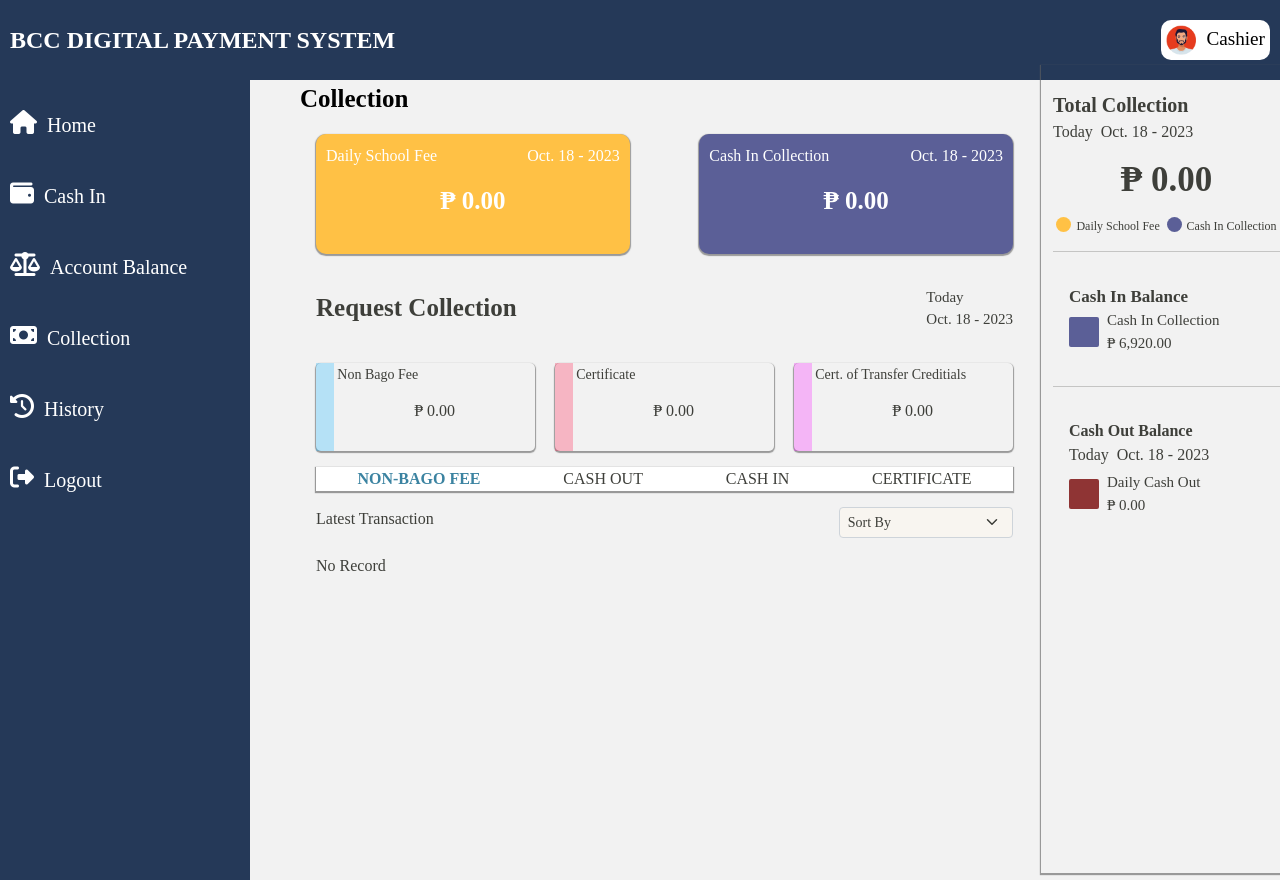
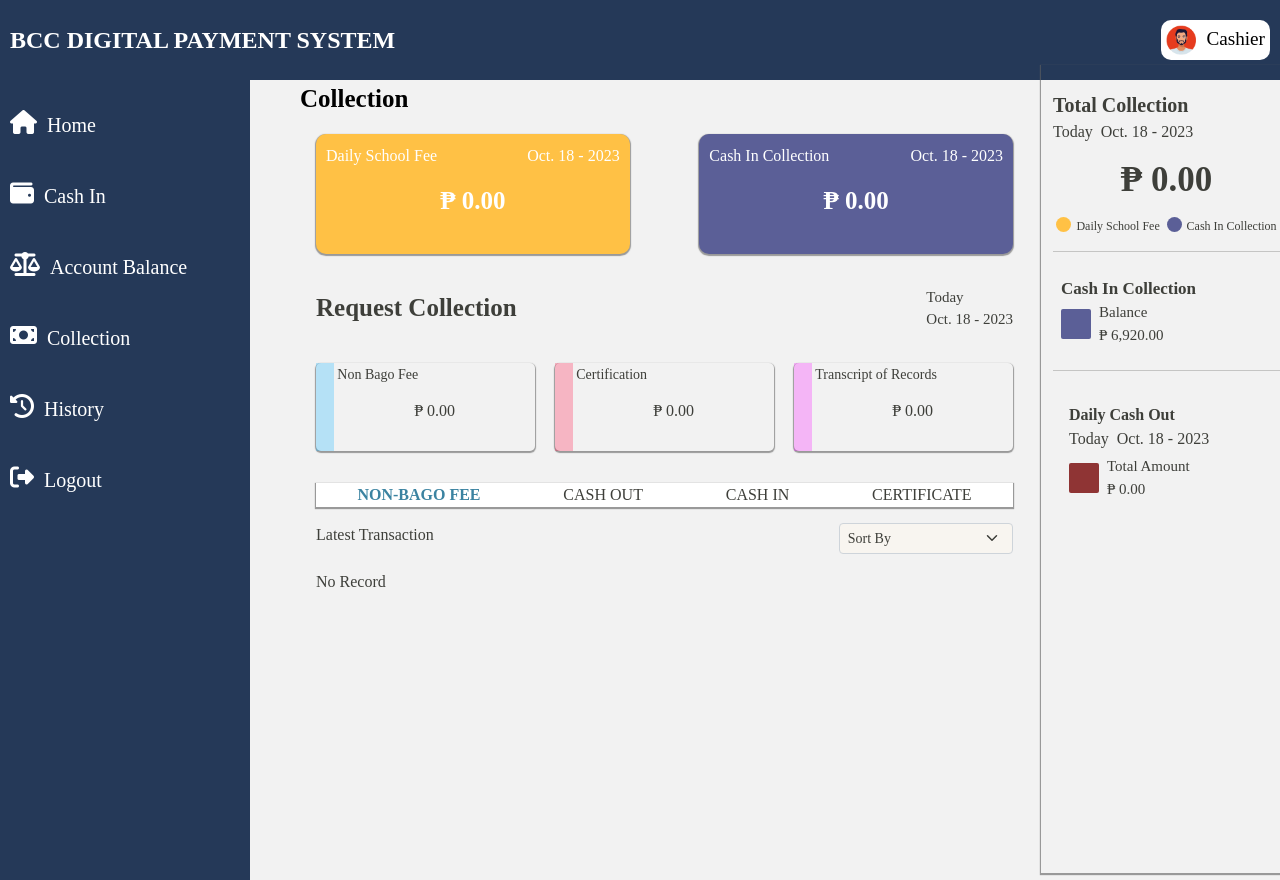
Before and after one commit to gabrielcarpio178/finalcapstone, a PHP site: page /users/cashier/cashiercollection.php in a window 1280 px wide. Run offline with PHP 8.4, Linux system fonts and the light colour scheme; a user stored in the database is signed in; data comes from the database, SQL or seed files in the repository; some libraries are stand-ins or nearby versions; some web fonts are replaced.

Commit message:
Update cashiercollection.php

```diff
--- a/users/cashier/cashiercollection.php
+++ b/users/cashier/cashiercollection.php
@@ -77,7 +77,7 @@ if(($_SESSION['usertype']!="cashier")){
                                 <div class="color-content" id="content_2"></div>
                                 <div class="data-label">
                                     <div class="category">
-                                        Certificate
+                                        Certification
                                     </div>
                                     <div class="data-amount" id="cert"></div>
                                 </div>
@@ -86,14 +86,14 @@ if(($_SESSION['usertype']!="cashier")){
                                 <div class="color-content" id="content_3"></div>
                                 <div class="data-label">
                                     <div class="category">
-                                        Cert. of Transfer Creditials
+                                        Transcript of Records
                                     </div>
                                     <div class="data-amount" id="cert_t"></div>
                                 </div>
                             </div>
                         </div>
 
-                        <div class="d-flex flex-row justify-content-around btn-category">
+                        <div class="d-flex flex-row justify-content-around mt-3 btn-category">
                             <div id="non_bago" class="focus-1 fucos-class">NON-BAGO FEE</div>
                             <div id="cash_out" class="focus-2">CASH OUT</div>
                             <div id="cash_in" class="focus-3">CASH IN</div>
@@ -149,10 +149,10 @@ if(($_SESSION['usertype']!="cashier")){
                     </div>
                     <hr>
 
-                    <div class="collection-balance-content p-3">
+                    <div class="collection-balance-content p-2">
                         <div class="d-flex flex-row justify-content-between align-items-center total-collection-label">
                             <div class="label-collection-balance">
-                                Cash In Balance
+                               Cash In Collection
                             </div>
                         </div>
 
@@ -162,7 +162,7 @@ if(($_SESSION['usertype']!="cashier")){
                                 <div class="cashIn-collection-color"></div>
                                 <div class="d-flex flex-column">
                                     <div class="cashIn-collection-label">
-                                        Cash In Collection
+                                        Balance
                                     </div>
                                     <div class="cashIn-collection-amount">
 
@@ -178,7 +178,7 @@ if(($_SESSION['usertype']!="cashier")){
 
                         <div class="d-flex flex-column total-collection-label">
                             <div class="cashOut-label fw-bold">
-                                Cash Out Balance
+                                Daily Cash Out
                             </div>
                             <div class="d-flex flex-row gap-2 time-two">
                                 <div class="current">Today</div>
@@ -190,7 +190,7 @@ if(($_SESSION['usertype']!="cashier")){
                                 <div class="cashOut-collection-color"></div>
                                 <div class="d-flex flex-column">
                                     <div class="cashOut-collection-label">
-                                        Daily Cash Out
+                                       Total Amount
                                     </div>
                                     <div class="cashOut-collection-amount" id="cashOut"></div>
                                 </div>
```
